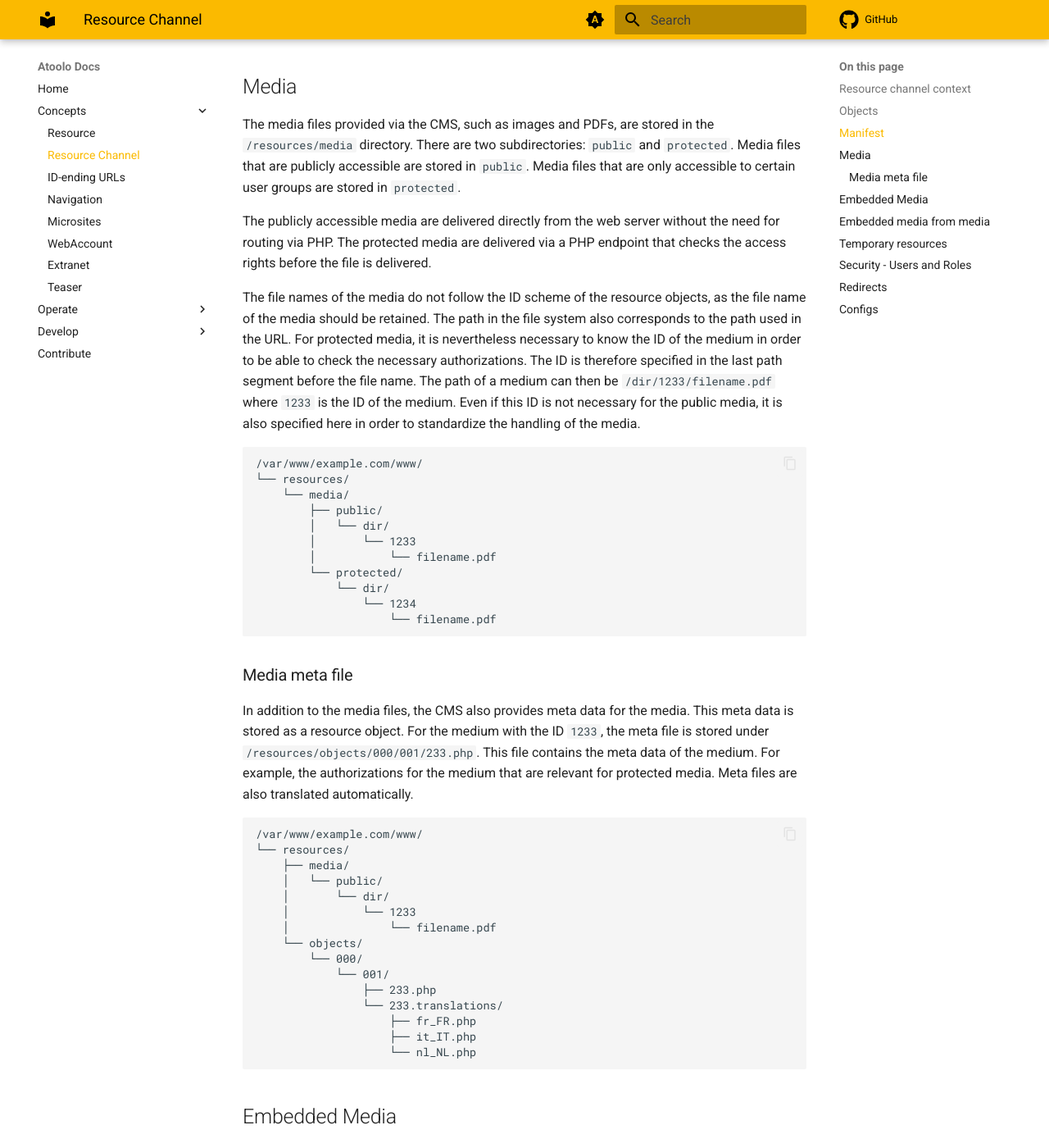
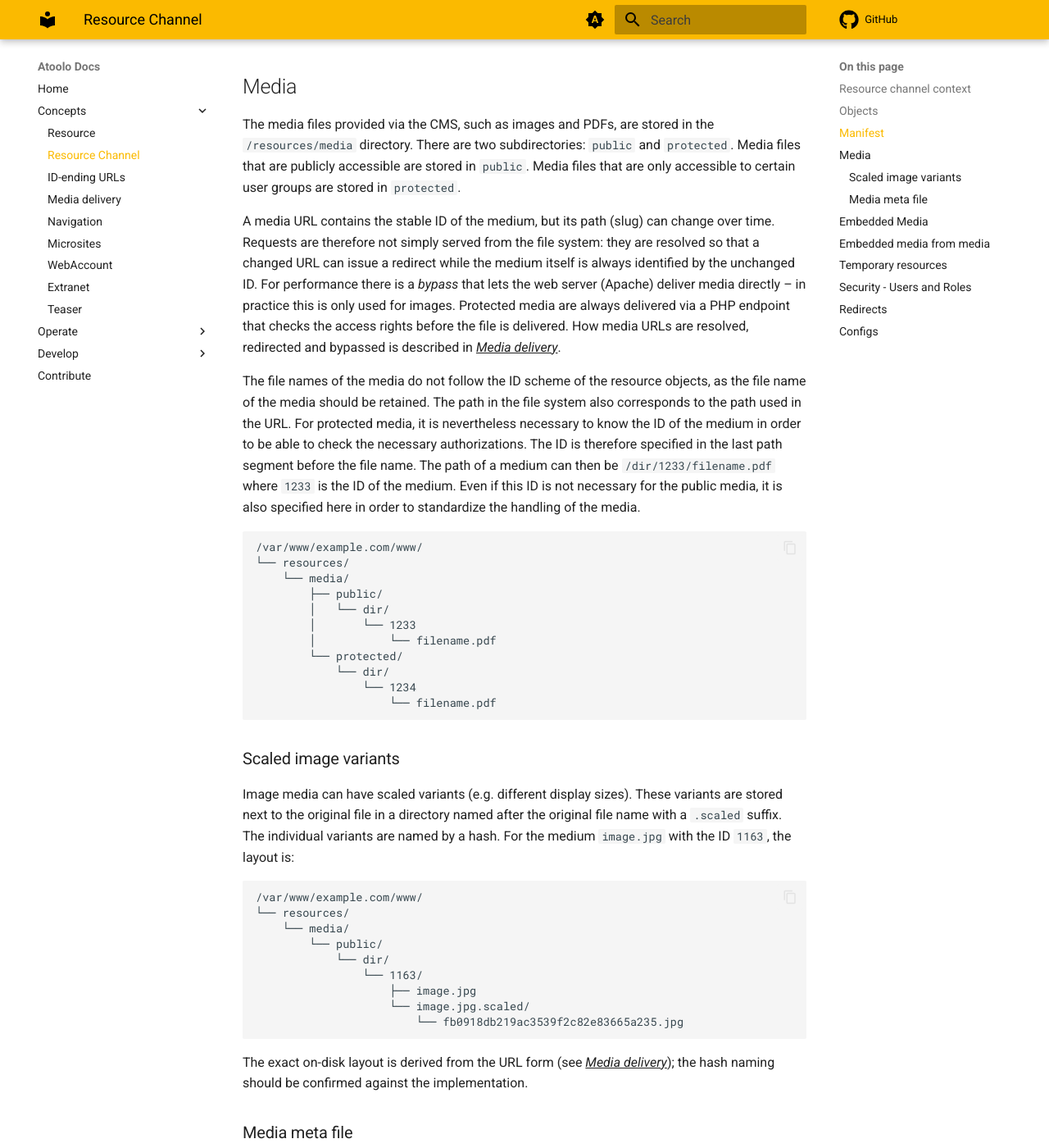
Before and after one commit to sitepark/atoolo-docs, an MkDocs documentation site: the page built from docs/concepts/resource-channel.md, in a window 1280 px wide and 1400 px high, scrolled down 3171 px. Shown: the whole window at 82% size. Built offline with MkDocs 1.6.1 and Material for MkDocs 9.7.7, drawn with Linux system fonts in a browser that asks for light colours; comment, search, counter and statistics services are not loaded; some of the changed text lies outside the part shown.

Commit message:
docs: media delivery

````diff
--- a/docs/concepts/resource-channel.md
+++ b/docs/concepts/resource-channel.md
@@ -115,7 +115,7 @@ Microsites have their own homepage and also their own error pages. Therefore, a
 
 The media files provided via the CMS, such as images and PDFs, are stored in the `/resources/media` directory. There are two subdirectories: `public` and `protected`. Media files that are publicly accessible are stored in `public`. Media files that are only accessible to certain user groups are stored in `protected`.
 
-The publicly accessible media are delivered directly from the web server without the need for routing via PHP. The protected media are delivered via a PHP endpoint that checks the access rights before the file is delivered.
+A media URL contains the stable ID of the medium, but its path (slug) can change over time. Requests are therefore not simply served from the file system: they are resolved so that a changed URL can issue a redirect while the medium itself is always identified by the unchanged ID. For performance there is a _bypass_ that lets the web server (Apache) deliver media directly – in practice this is only used for images. Protected media are always delivered via a PHP endpoint that checks the access rights before the file is delivered. How media URLs are resolved, redirected and bypassed is described in [Media delivery](media-delivery.md).
 
 The file names of the media do not follow the ID scheme of the resource objects, as the file name of the media should be retained. The path in the file system also corresponds to the path used in the URL. For protected media, it is nevertheless necessary to know the ID of the medium in order to be able to check the necessary authorizations. The ID is therefore specified in the last path segment before the file name. The path of a medium can then be `/dir/1233/filename.pdf` where `1233` is the ID of the medium. Even if this ID is not necessary for the public media, it is also specified here in order to standardize the handling of the media.
 
@@ -132,6 +132,24 @@ The file names of the media do not follow the ID scheme of the resource objects,
                 └── 1234
                     └── filename.pdf
 ```
+
+### Scaled image variants
+
+Image media can have scaled variants (e.g. different display sizes). These variants are stored next to the original file in a directory named after the original file name with a `.scaled` suffix. The individual variants are named by a hash. For the medium `image.jpg` with the ID `1163`, the layout is:
+
+```
+/var/www/example.com/www/
+└── resources/
+    └── media/
+        └── public/
+            └── dir/
+                └── 1163/
+                    ├── image.jpg
+                    └── image.jpg.scaled/
+                        └── fb0918db219ac3539f2c82e83665a235.jpg
+```
+
+The exact on-disk layout is derived from the URL form (see [Media delivery](media-delivery.md#scaled-image-variants)); the hash naming should be confirmed against the implementation.
 
 ### Media meta file
 
@@ -189,6 +207,8 @@ The embedded media can also be translated automatically and have a `.translation
                                 └── nl_NL.php
 ```
 
+Embedded image media can also have scaled variants. As with central media, these are stored next to the embedded file in a `{file-name}.scaled/` directory whose entries are named by a hash, e.g. `article-filename.media/1123-432/image.jpg.scaled/<hash>.jpg`.
+
 ## Embedded media from media
 
 There is a special case when embedded media exist that are not subordinate to an article but to a medium. This can be the case, for example, if you want to store a preview image for a PDF in the CMS. In this case, the suffix of the medium is also part of the URL path.
@@ -199,9 +219,9 @@ There is a special case when embedded media exist that are not subordinate to an
     ├── media/
     │   └── public/
     │       └── dir/
-    │           └── 1233
-    │               └── filename.pdf
-    │                   └── 123-432
+    │           └── 123/
+    │               └── filename.pdf.media/
+    │                   └── 123-432/
     │                       └── preview.jpg
     └── objects/
         └── 000/
@@ -220,7 +240,7 @@ The CMS could be used to provide resource objects via a preview function that ar
 
 Temporary resources can also have embeddd meanings. The meta file for the embedded media is then saved under `/resources/objects/tmp/001.media/432.php`. The translated resources are saved under `/resources/objects/tmp/001.media/432.translations`.
 
-The resource can then be accessed via the web server using URLs of the form `/path/tmp-1`. The embedded media are then stored under paths such as `/dir/tmp-1.media/432/image.jpg`. They are then also stored accordingly under `media/public`.
+The resource can then be accessed via the web server using URLs of the form `/path/tmp-1`. As with permanent embedded media, the sub-directory carries a two-part ID `{tmp-counter}-{mediaId}` – the first part is the ID of the temporary resource (the counter), the second is the ID of the medium. The embedded media are then stored under paths such as `/dir/tmp-1.media/1-432/image.jpg`. They are then also stored accordingly under `media/public`.
 
 ```
 /var/www/example.com/www/
@@ -228,8 +248,8 @@ The resource can then be accessed via the web server using URLs of the form `/pa
     ├── media/
     │   └── public/
     │       └── dir/
-    │           └── tmp-1
-    │               └── 432
+    │           └── tmp-1.media/
+    │               └── 1-432/
     │                   └── image.jpg
     └── objects/
         └── tmp/
--- a/mkdocs.yml
+++ b/mkdocs.yml
@@ -8,6 +8,7 @@ nav:
       - Resource: concepts/resource.md
       - Resource Channel: concepts/resource-channel.md
       - ID-ending URLs: concepts/id-ending-urls.md
+      - Media delivery: concepts/media-delivery.md
       - Navigation: concepts/navigation.md
       - Microsites: concepts/microsites.md
       - WebAccount: concepts/web-account.md
````
Also changed, not shown: docs/concepts/id-ending-urls.md (+4 -0 lines), docs/concepts/index.md (+1 -0 lines), docs/concepts/media-delivery.md (added, +140 -0 lines).
